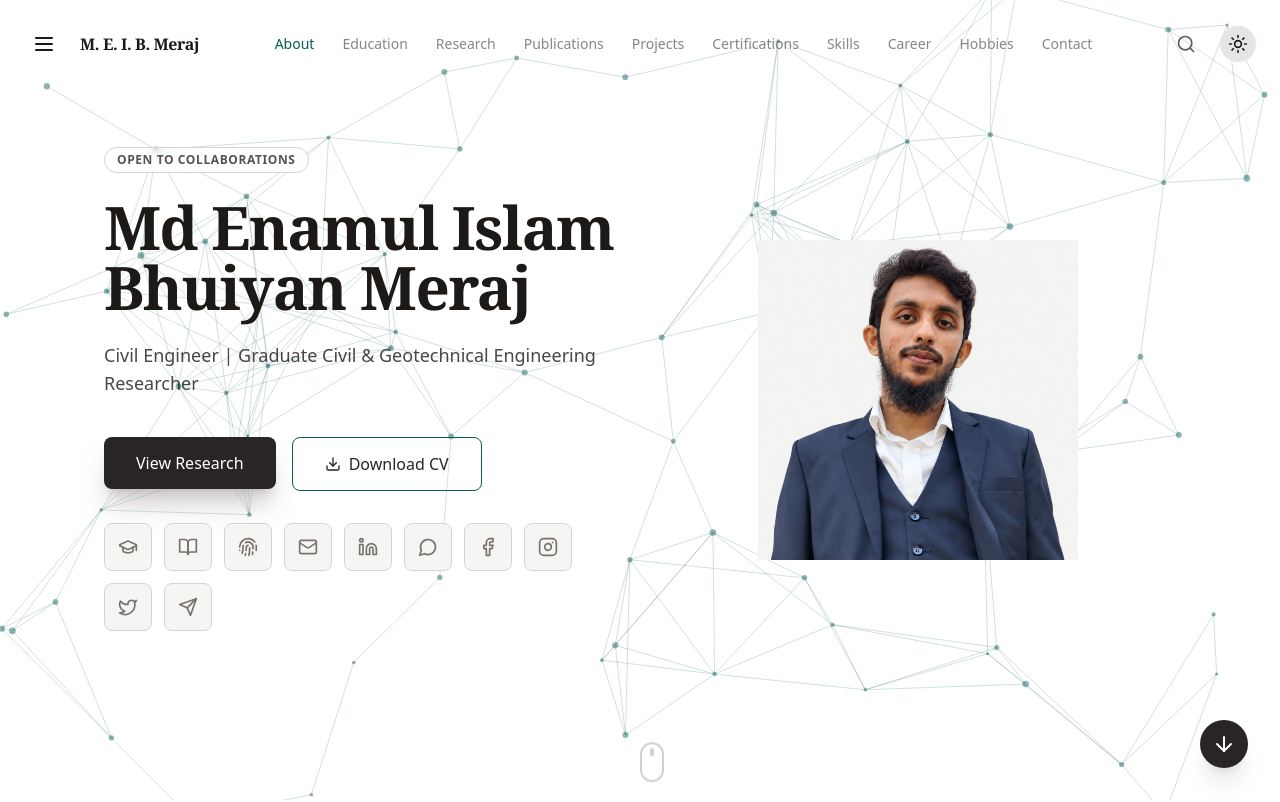
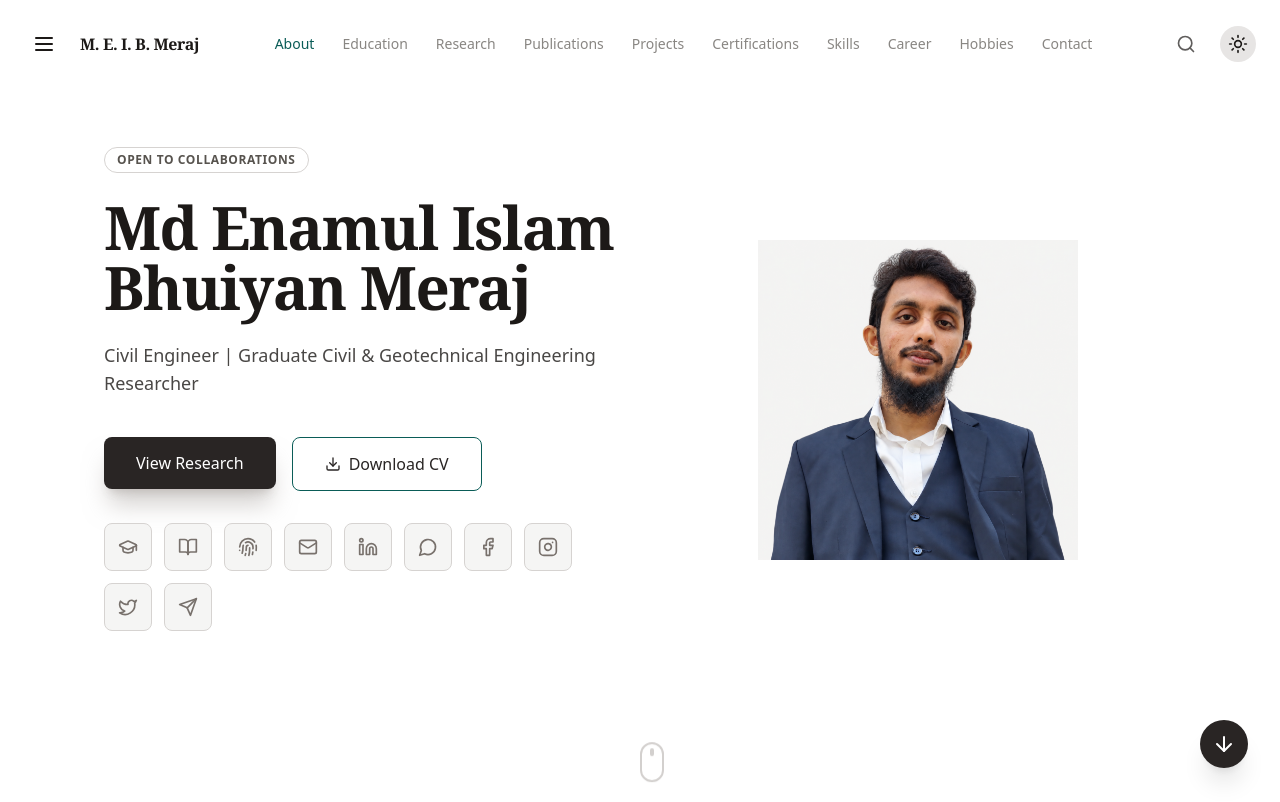
Before and after one commit to enamulislammeraj25-rin/portfolio-xrin, a React (Create React App) app: page / in a window 1280 px wide. Shown: the top 802 px of the page. Built offline with nearby package versions, Linux system fonts and the light colour scheme.

Commit message:
Remove the hero node network from the light theme.

```diff
--- a/src/App.js
+++ b/src/App.js
@@ -686,7 +686,7 @@ export default function App() {
       {/* --- HERO SECTION --- */}
       <section className="relative min-h-screen flex items-center overflow-hidden">
         <div className="absolute inset-0 z-0 transition-colors duration-500">
-           <ParticleCanvas theme={theme} />
+           {theme !== 'light' && <ParticleCanvas theme={theme} />}
         </div>
 
         <div className={`absolute inset-0 z-1 pointer-events-none bg-gradient-to-b
```
